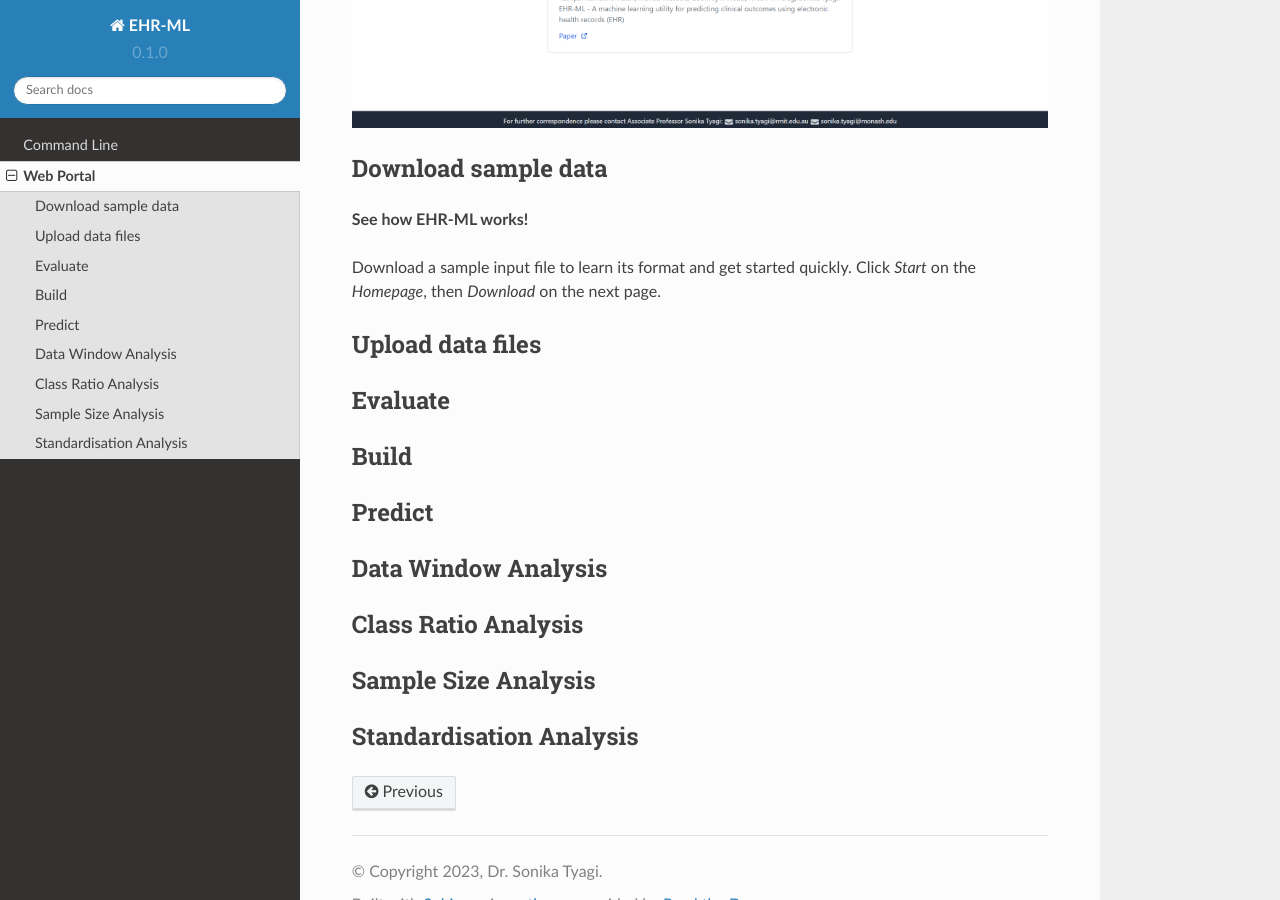
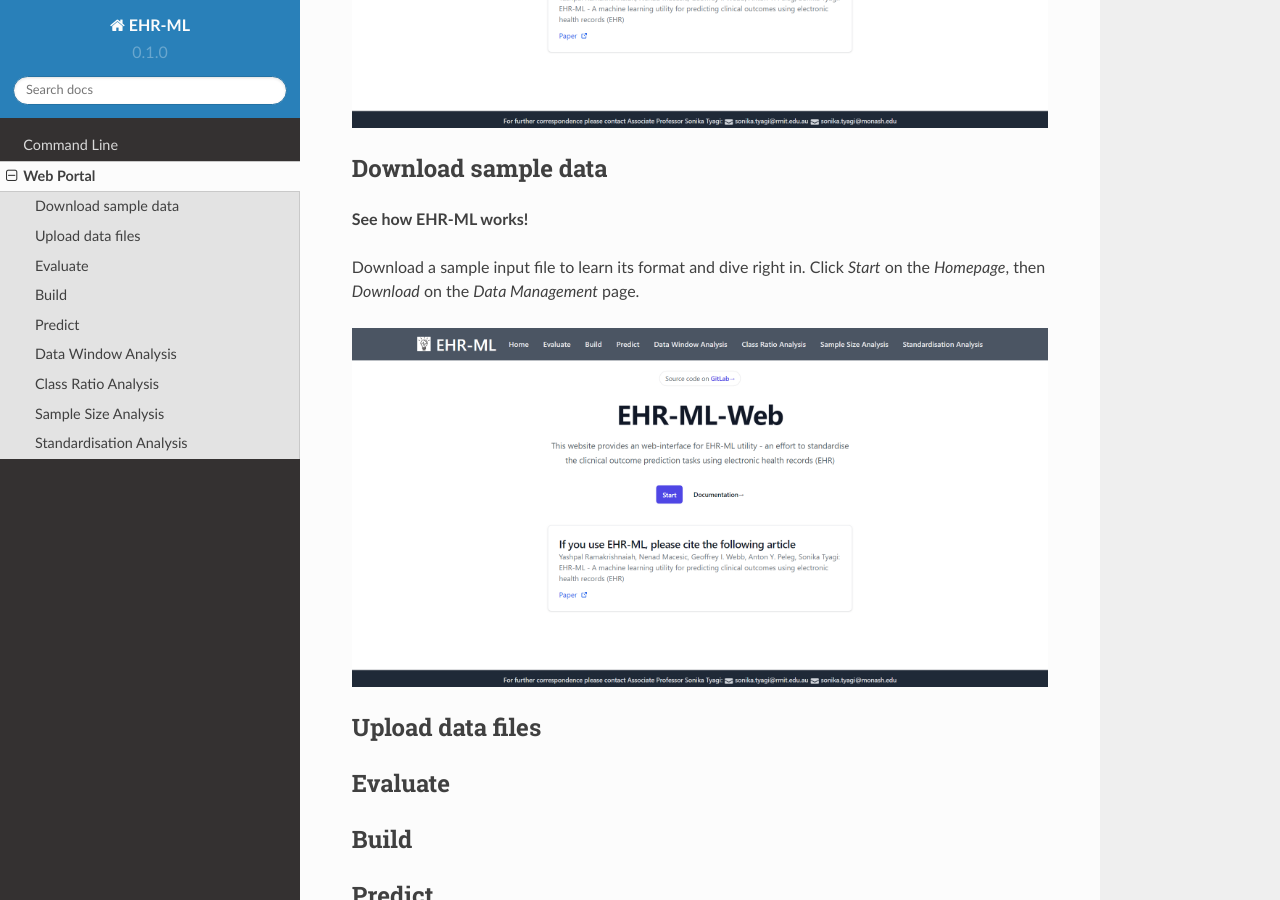
Before and after one commit to ryashpal/EHR-ML-Tutorials, a Sphinx documentation site: the page built from docs/source/web_portal.rst, in a window 1280 px wide and 900 px high, scrolled down 583 px. Built offline with Sphinx 7.4.7 and the Read the Docs theme 2.0.0, drawn with Linux system fonts in a browser that asks for light colours.

Commit message:
Update web_portal.rst

```diff
--- a/docs/source/web_portal.rst
+++ b/docs/source/web_portal.rst
@@ -16,7 +16,9 @@ Download sample data
 
 **See how EHR-ML works!**
 
-Download a sample input file to learn its format and get started quickly. Click `Start` on the `Homepage`, then `Download` on the next page.
+Download a sample input file to learn its format and dive right in. Click `Start` on the `Homepage`, then `Download` on the `Data Management` page.
+
+.. image:: images/ehr_ml_web/home_page.PNG
 
 Upload data files
 -----------------
```
